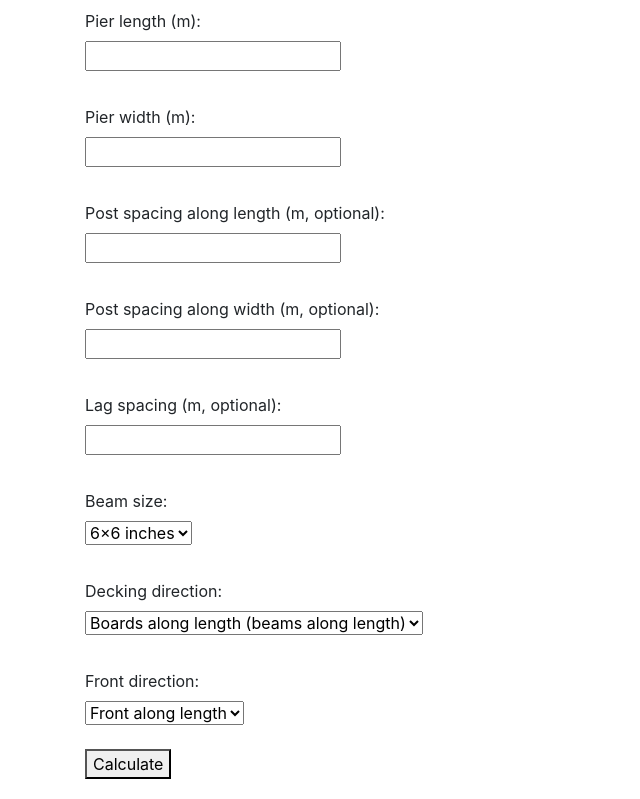
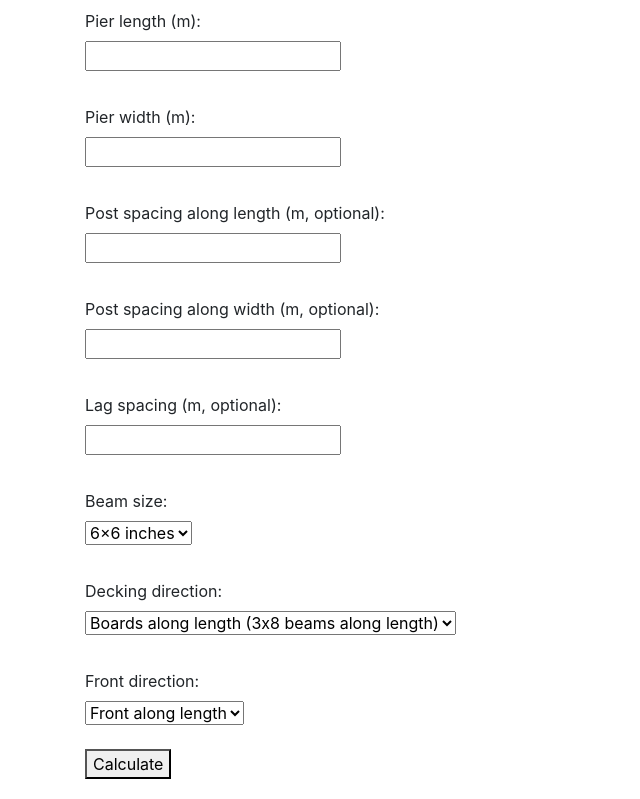
Before and after one commit to AndreiGololobov/BorealAPP, a Django app: page / in a window 1280 px wide. Shown: the part 77-876 px from the top of the page, without its empty margins (0-640 px from the left). Run offline with Django 5.2, Linux system fonts and the light colour scheme; some libraries are stand-ins or nearby versions.

Commit message:
Я изменил расстояние между лагами с 30 на 40 и добавил текст deccking direction добавил для понимания 3х8

```diff
--- a/calculator/templates/calculator/index.html
+++ b/calculator/templates/calculator/index.html
@@ -39,8 +39,8 @@
 
         <label>Decking direction:</label><br>
         <select name="floor_direction">
-            <option value="length">Boards along length (beams along length)</option>
-            <option value="width">Boards along width (beams along width)</option>
+            <option value="length">Boards along length (3х8 beams along length)</option>
+            <option value="width">Boards along width (3х8 beams along width)</option>
         </select><br><br>
 
         <label>Front direction:</label><br>
--- a/calculator/views.py
+++ b/calculator/views.py
@@ -21,7 +21,7 @@ def index(request):
         deck_board_width = 0.15
         board_length = 6.0
 
-        lag_spacing = float(lag_spacing_input) if lag_spacing_input else 0.30
+        lag_spacing = float(lag_spacing_input) if lag_spacing_input else 0.40
         spacing_l_limit = float(spacing_length_input) if spacing_length_input else max_post_spacing
         spacing_w_limit = float(spacing_width_input) if spacing_width_input else max_post_spacing
 
```
